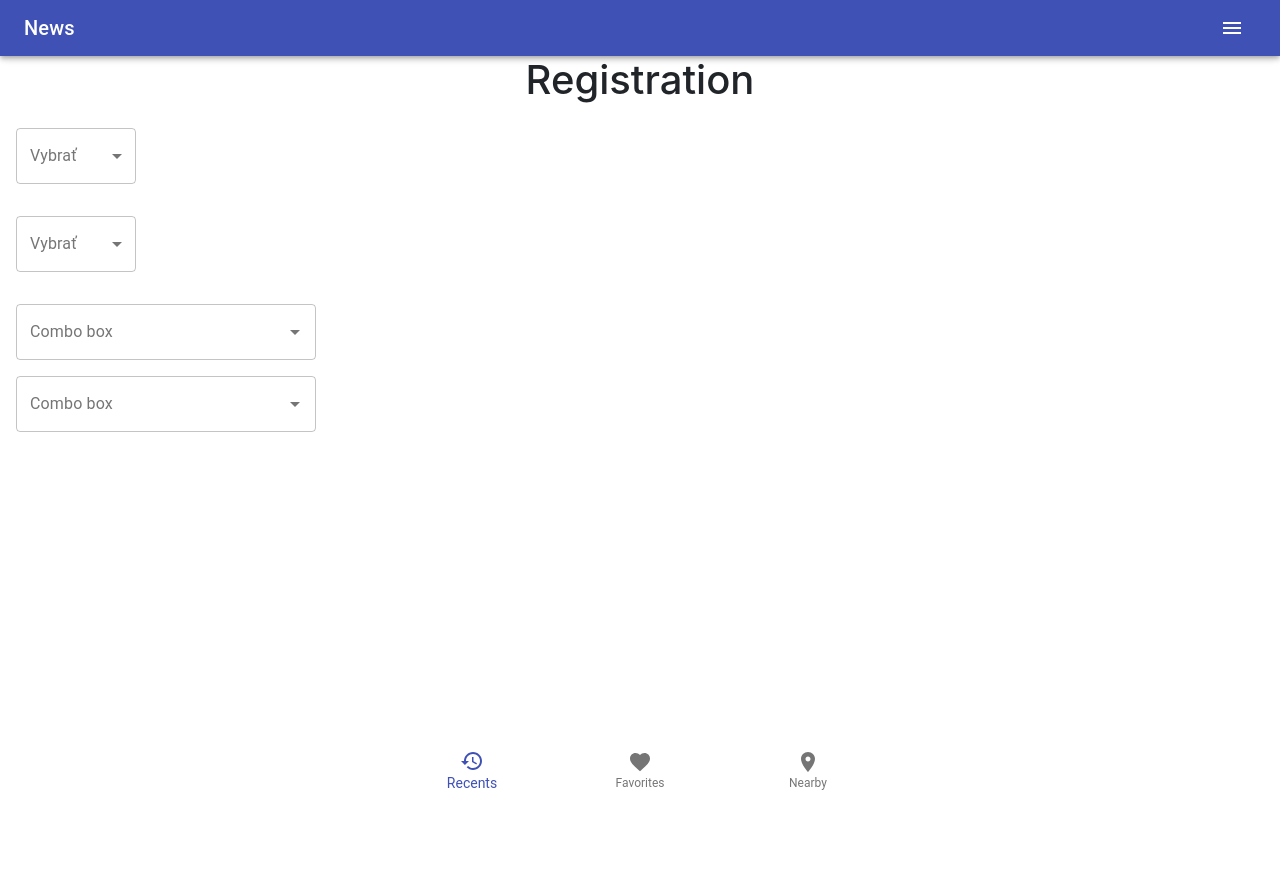
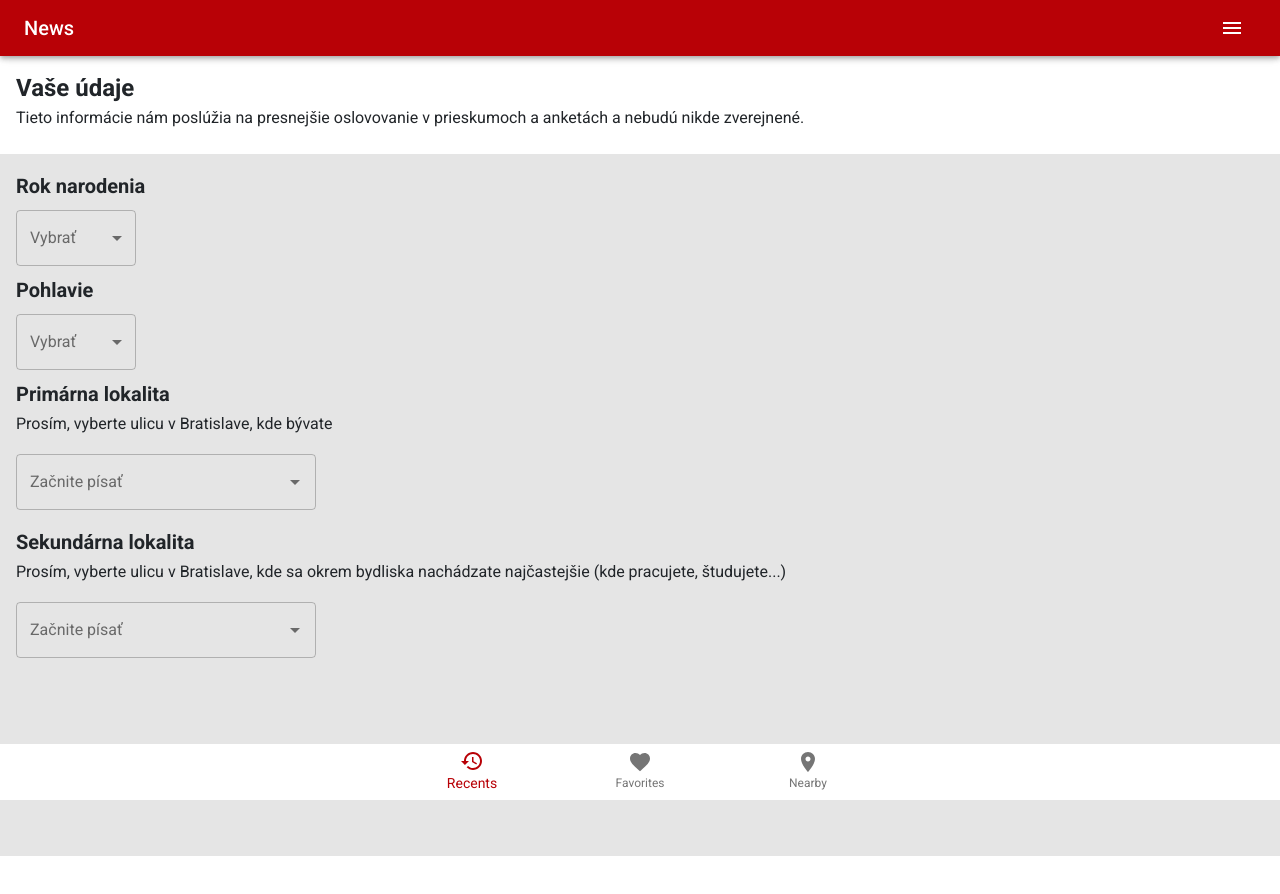
Before and after one commit to Butterfly-Effect-AppsLab/emotionalmappapp, a React app in the folder emuapp/: page /registration in a window 1280 px wide. Shown: the top 894 px of the page. Before the commit the page ends 800 px from the top, so only its background shows below. Built offline with nearby package versions, Linux system fonts and the light colour scheme; no server answers.

Commit message:
Styling registration page vol. 1

```diff
--- a/emuapp/public/index.html
+++ b/emuapp/public/index.html
@@ -11,6 +11,7 @@
       content="Web site created using create-react-app"
     />
     <link rel="apple-touch-icon" href="%PUBLIC_URL%/logo192.png" />
+    <link rel="stylesheet" href="https://fonts.googleapis.com/css?family=Roboto:300,400,500,700&display=swap" />
     <!--
       manifest.json provides metadata used when your web app is installed on a
       user's mobile device or desktop. See https://developers.google.com/web/fundamentals/web-app-manifest/
--- a/emuapp/src/App.js
+++ b/emuapp/src/App.js
@@ -1,29 +1,46 @@
 import React from 'react';
 import { Router } from 'react-router-dom';
 import { makeStyles } from '@material-ui/core/styles';
+import { createMuiTheme, MuiThemeProvider } from "@material-ui/core";
 import './App.css';
 import history from './utils/history';
 import Routes from './utils/routes';
 import Layout from './utils/layout';
+import { RED } from './utils/colours';
+
+const theme = createMuiTheme({
+  palette: {
+    primary: {
+      main: RED
+    }
+  },
+  typography: {
+      fontFamily: "\"Roboto\", sans-serif",
+    }
+  });
+
 
 const useStyles = makeStyles({
   baseDiv: {
-    height: '100%'
-  }
+    height: '100vh',
+  },
+
 });
 
 const App = () => {
   const classes = useStyles();
 
-    return (
-      <div id='App.js' className={classes.baseDiv}>
+  return (
+    <div id='App.js' className={classes.baseDiv}>
+      <MuiThemeProvider theme={theme}>
         <Router history={history}>
           <Layout history={history}>
-            <Routes/>
+            <Routes />
           </Layout>
         </Router>
-      </div>
-    )
+      </MuiThemeProvider>
+    </div>
+  )
 };
 
 export default App;
--- a/emuapp/src/Components/ComboBox.js
+++ b/emuapp/src/Components/ComboBox.js
@@ -6,6 +6,7 @@ import Autocomplete from '@material-ui/lab/Autocomplete';
 const useStyles = makeStyles((theme) => ({
     root: {
         margin: theme.spacing(2),
+        marginLeft: 0,
         minWidth: 120,
     },
 }));
@@ -17,11 +18,12 @@ const ComboBox = (props) => {
     return (
         <Autocomplete
             className={classes.root}
-            id="combo-box-demo"
+            // id="combo-box-demo"
             options={type ? type : 'Loading...'}
             getOptionLabel={(option) => option.street}
             style={{ width: 300 }}
-            renderInput={(params) => <TextField {...params} label="Combo box" variant="outlined" />}
+            shrink={false}
+            renderInput={(params) => <TextField {...params} label="Začnite písať" variant="outlined" />}
         />
     );
 }
--- a/emuapp/src/Components/Dropdown.js
+++ b/emuapp/src/Components/Dropdown.js
@@ -1,15 +1,18 @@
 import React from 'react';
-import { makeStyles } from '@material-ui/core/styles';
+import { makeStyles, withTheme } from '@material-ui/core/styles';
 import InputLabel from '@material-ui/core/InputLabel';
 import MenuItem from '@material-ui/core/MenuItem';
 import FormControl from '@material-ui/core/FormControl';
 import Select from '@material-ui/core/Select';
+import { WHITE } from '../utils/colours'
 
 
 const useStyles = makeStyles((theme) => ({
     formControl: {
-        margin: theme.spacing(2),
+        margin: theme.spacing(1),
+        marginLeft: 0,
         minWidth: 120,
+        // backgroundColor: WHITE,
     },
     menuList: {
         maxHeight: 150,
@@ -22,6 +25,7 @@ const useStyles = makeStyles((theme) => ({
     // }
 
 }));
+
 
 const Dropdown = (props) => {
     const { type } = props;
--- a/emuapp/src/Pages/RegistrationPage.js
+++ b/emuapp/src/Pages/RegistrationPage.js
@@ -1,15 +1,39 @@
 import React, { useEffect } from 'react';
+import { makeStyles } from '@material-ui/core/styles';
 import Dropdown from '../Components/Dropdown';
 import { fetchRegInfo } from '../redux/actions';
 import { bindActionCreators } from 'redux';
-import { connect } from "react-redux";
+import { connect } from 'react-redux';
 import { getYears } from '../redux/selectors';
 import { getSexes } from '../redux/selectors';
 import { getStreets } from '../redux/selectors';
 import ComboBox from '../Components/ComboBox';
+import Typography from '@material-ui/core/Typography';
+import { GRAY } from  '../utils/colours';
+
+const useStyles = makeStyles((theme) => ({
+    main: {
+        height: '100%',
+        minHeight: '100%',
+        display: 'flex',
+        flexDirection: 'column',
+    },
+    info: {
+        padding: theme.spacing(2),
+    },
+    data: {
+        padding: theme.spacing(2),
+        backgroundColor: GRAY,
+        flex: 1,
+    },
+    titles: {
+        fontWeight: 'bold',
+    }
+}));
 
 const RegistrationPage = (props) => {
     const { years, sexes, streets } = props;
+    const classes = useStyles();
 
     useEffect(() => {
         props.fetchRegInfo();
@@ -17,12 +41,41 @@ const RegistrationPage = (props) => {
 
 
     return (
-        <div>
-            <center><h1>Registration</h1></center>
-            <Dropdown type={sexes}/>
-            <Dropdown type={years}/>
-            <ComboBox type={streets}/>
-            <ComboBox type={streets}/>
+        <div className = {classes.main}>
+            <div className = {classes.info}>
+                <Typography variant='h5' className = {classes.titles}>
+                    Vaše údaje
+                </Typography>
+                <Typography variant='subtitle1' gutterBottom>
+                    Tieto informácie nám poslúžia na presnejšie oslovovanie v prieskumoch a anketách a nebudú nikde zverejnené.
+                </Typography>
+            </div>
+            <div className = {classes.data}>
+                <Typography variant='h6' className = {classes.titles}>
+                    Rok narodenia
+                </Typography>
+                <Dropdown type={years} />
+
+                <Typography variant='h6' className = {classes.titles}>
+                    Pohlavie
+                </Typography>
+                <Dropdown type={sexes} />
+
+                <Typography variant='h6' className = {classes.titles}>
+                    Primárna lokalita
+                </Typography>
+                <Typography variant='subtitle1' gutterBottom>
+                    Prosím, vyberte ulicu v Bratislave, kde bývate
+                </Typography>
+                <ComboBox type={streets} />
+
+                <Typography variant='h6' className = {classes.titles}>
+                    Sekundárna lokalita
+                </Typography>
+                <Typography variant='subtitle1' gutterBottom>
+                    Prosím, vyberte ulicu v Bratislave, kde sa okrem bydliska nachádzate najčastejšie (kde pracujete, študujete...)                </Typography>
+                <ComboBox type={streets} />
+            </div>
         </div>
     )
 };
@@ -34,8 +87,8 @@ const mapStateToProps = (state) => {
     return { years, sexes, streets };
 };
 
-  const mapDispatchToProps = (dispatch) => ({
+const mapDispatchToProps = (dispatch) => ({
     fetchRegInfo: bindActionCreators(fetchRegInfo, dispatch),
-  });
+});
 
 export default connect(mapStateToProps, mapDispatchToProps)(RegistrationPage);
--- /dev/null
+++ b/emuapp/src/utils/colours.js
@@ -0,0 +1,3 @@
+export const GRAY = '#E5E5E5';
+export const RED = '#B80106';
+export const WHITE = '#FFFFFF';
```
Also changed, not shown: emuapp/src/Components/Button.js (added), 1 other file (tests, documents, lock files or other folders).
